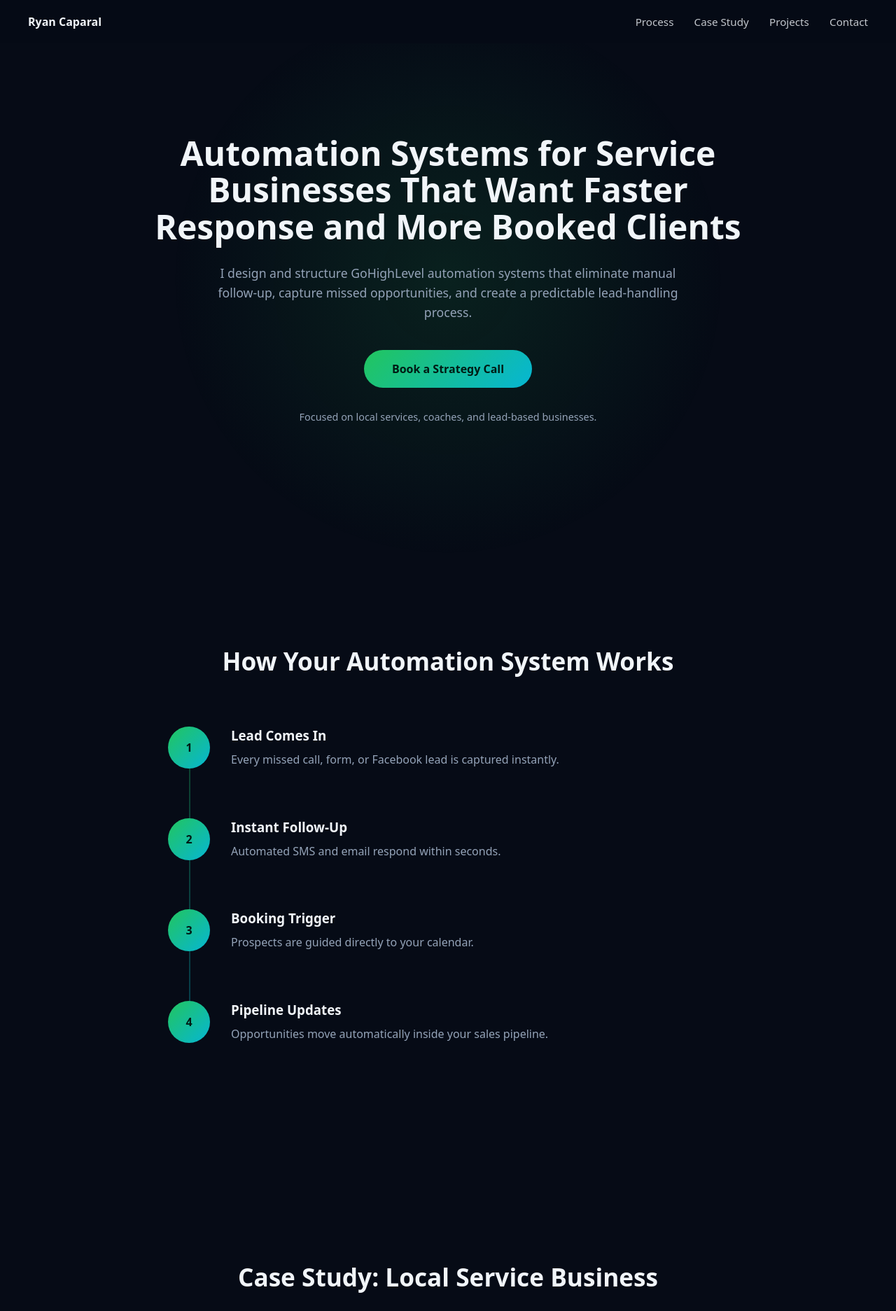
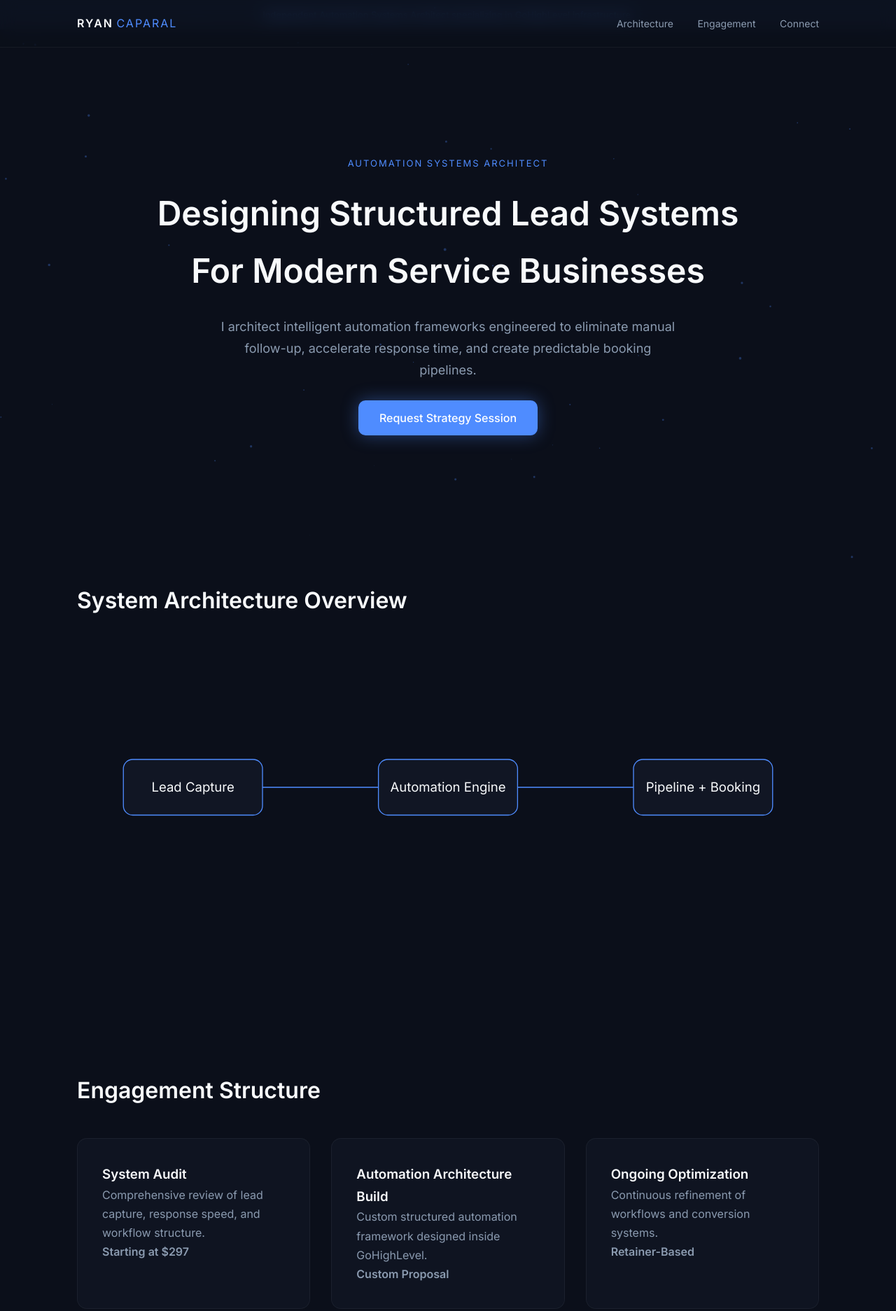
Before and after one commit to ryancaparal/myportfolio, a plain HTML site: page index.html in a window 1280 px wide. Shown: the top 1873 px of the page at 70% size. Drawn offline with Linux system fonts and the light colour scheme.

Commit message:
Update title and styles in index.html

```diff
--- a/index.html
+++ b/index.html
@@ -3,492 +3,303 @@
 <head>
 <meta charset="UTF-8">
 <meta name="viewport" content="width=device-width, initial-scale=1.0">
-<title>Ryan Caparal – Automation Systems Consultant</title>
+<title>Ryan Caparal | Automation Systems Architect</title>
+
+<link href="https://fonts.googleapis.com/css2?family=Inter:wght@400;500;600&display=swap" rel="stylesheet">
 
 <style>
-:root{
-  --bg:#060b16;
-  --card:#0f172a;
-  --text:#f1f5f9;
-  --muted:#94a3b8;
-  --accent1:#22c55e;
-  --accent2:#06b6d4;
+
+:root {
+  --bg: #0b0f1a;
+  --card-bg: rgba(18,24,38,0.7);
+  --text: #f8fafc;
+  --muted: #8b9bb0;
+  --accent: #4f8cff;
 }
 
-*{
-  margin:0;
-  padding:0;
-  box-sizing:border-box;
-  font-family:system-ui,-apple-system,BlinkMacSystemFont,sans-serif;
-  scroll-behavior:smooth;
+* { margin:0; padding:0; box-sizing:border-box; }
+
+body {
+  font-family: 'Inter', sans-serif;
+  background: #0b0f1a;
+  color: var(--text);
+  line-height: 1.7;
+  overflow-x: hidden;
 }
 
-body{
-  background:var(--bg);
-  color:var(--text);
-  overflow-x:hidden;
+.container {
+  max-width: 1100px;
+  margin: auto;
+  padding: 100px 20px;
 }
 
-/* ================= NAVBAR ================= */
+h1 { font-size: 48px; margin-bottom: 25px; }
+h2 { font-size: 32px; margin-bottom: 40px; }
+p { color: var(--muted); }
 
-.navbar{
+.authority-bar {
+  text-align:center;
+  font-size:13px;
+  padding:10px;
+  background: rgba(79,140,255,0.08);
+  color: var(--accent);
+}
+
+.navbar {
   position:fixed;
+  width:100%;
   top:0;
-  width:100%;
-  padding:20px 40px;
+  backdrop-filter: blur(12px);
+  background: rgba(11,15,26,0.6);
+  border-bottom:1px solid rgba(255,255,255,0.05);
+  z-index:1000;
+}
+
+.nav-container {
+  max-width:1100px;
+  margin:auto;
+  padding:20px;
   display:flex;
   justify-content:space-between;
   align-items:center;
-  background:rgba(6,11,22,0.7);
-  backdrop-filter:blur(10px);
-  z-index:1000;
 }
 
-.navbar a{
-  color:var(--text);
+.logo-main { font-weight:600; letter-spacing:2px; }
+.logo-accent { color:var(--accent); letter-spacing:2px; }
+
+.nav-links a {
+  margin-left:30px;
   text-decoration:none;
-  margin-left:25px;
-  font-size:0.95rem;
-  opacity:0.8;
+  color:var(--muted);
+  font-size:14px;
+}
+
+.nav-links a:hover { color:var(--accent); }
+
+.hero {
+  text-align:center;
+  padding:180px 20px 120px 20px;
+}
+
+.eyebrow {
+  letter-spacing:2px;
+  font-size:13px;
+  color:var(--accent);
+  margin-bottom:20px;
+}
+
+.subheadline {
+  max-width:650px;
+  margin:0 auto 40px auto;
+  font-size:18px;
+}
+
+.btn-primary {
+  padding:15px 30px;
+  background:var(--accent);
+  border-radius:10px;
+  text-decoration:none;
+  color:white;
+  font-weight:500;
+  box-shadow:0 0 25px rgba(79,140,255,0.4);
   transition:0.3s;
 }
 
-.navbar a:hover{
-  opacity:1;
+.btn-primary:hover {
+  transform:translateY(-4px);
 }
 
-/* ================= HERO ================= */
-
-.hero{
-  height:100vh;
-  display:flex;
-  flex-direction:column;
-  justify-content:center;
-  align-items:center;
-  text-align:center;
-  padding:0 20px;
-  position:relative;
+.card {
+  background:var(--card-bg);
+  backdrop-filter: blur(10px);
+  padding:35px;
+  border-radius:14px;
+  border:1px solid rgba(255,255,255,0.05);
+  transition:0.3s;
 }
 
-.hero::before{
-  content:"";
-  position:absolute;
-  width:800px;
-  height:800px;
-  background:radial-gradient(circle, rgba(34,197,94,0.12), transparent 70%);
-  animation:floatGlow 10s ease-in-out infinite alternate;
-  z-index:-1;
+.card:hover {
+  transform:translateY(-8px);
+  border-color:var(--accent);
+  box-shadow:0 0 25px rgba(79,140,255,0.2);
 }
 
-@keyframes floatGlow{
-  from{transform:translate(-80px,-60px);}
-  to{transform:translate(80px,60px);}
+.grid-3 {
+  display:grid;
+  gap:30px;
+  grid-template-columns: repeat(auto-fit,minmax(250px,1fr));
 }
 
-.hero h1{
-  font-size:3rem;
-  max-width:900px;
-  margin-bottom:25px;
-  line-height:1.1;
+.system-svg rect {
+  fill: rgba(18,24,38,0.9);
+  stroke: var(--accent);
 }
 
-.hero p{
-  max-width:700px;
-  color:var(--muted);
-  font-size:1.1rem;
-  line-height:1.6;
+.system-svg text {
+  fill: var(--text);
+  font-size:14px;
 }
 
-.cta{
-  margin-top:40px;
-  padding:16px 40px;
-  border-radius:50px;
-  font-weight:600;
-  text-decoration:none;
-  color:#001b14;
-  background:linear-gradient(135deg,var(--accent1),var(--accent2));
-  display:inline-block;
-  transition:all 0.3s ease;
+.system-svg line {
+  stroke: var(--accent);
 }
 
-.cta:hover{
-  transform:translateY(-3px);
-  box-shadow:0 12px 30px rgba(34,197,94,0.35);
-}
-
-/* ================= SECTIONS ================= */
-
-section{
-  padding:120px 20px;
-}
-
-.container{
-  max-width:1000px;
-  margin:auto;
-}
-
-h2{
-  text-align:center;
-  font-size:2.2rem;
-  margin-bottom:70px;
-}
-
-/* ================= TIMELINE ================= */
-
-.timeline{
-  position:relative;
-  max-width:800px;
-  margin:auto;
-}
-
-.timeline::before{
-  content:"";
-  position:absolute;
-  left:30px;
-  top:0;
-  width:2px;
-  height:100%;
-  background:linear-gradient(var(--accent1),var(--accent2));
-  opacity:0.3;
-}
-
-.step{
-  display:flex;
-  align-items:flex-start;
-  margin-bottom:70px;
+.hidden {
   opacity:0;
   transform:translateY(40px);
   transition:all 0.8s ease;
 }
 
-.step.visible{
+.show {
   opacity:1;
   transform:translateY(0);
 }
 
-.circle{
-  min-width:60px;
-  height:60px;
-  border-radius:50%;
-  background:linear-gradient(135deg,var(--accent1),var(--accent2));
-  display:flex;
-  align-items:center;
-  justify-content:center;
-  font-weight:bold;
-  margin-right:30px;
-  color:#001b14;
+footer {
+  text-align:center;
+  padding:60px 20px;
+  color:var(--muted);
+  font-size:14px;
 }
 
-.content h3{
-  margin-bottom:10px;
+#particles {
+  position:fixed;
+  top:0;
+  left:0;
+  width:100%;
+  height:100%;
+  z-index:-1;
 }
 
-.content p{
-  color:var(--muted);
-  line-height:1.6;
+iframe {
+  width:100%;
+  height:650px;
+  border:none;
+  border-radius:12px;
 }
 
-/* ================= CASE STUDY ================= */
-
-.case-card{
-  display:grid;
-  grid-template-columns:1.2fr 0.8fr;
-  gap:60px;
-  background:var(--card);
-  padding:60px;
-  border-radius:20px;
-}
-
-.case-left p{
-  color:var(--muted);
-  line-height:1.6;
-}
-
-.case-left ul{
-  color:var(--muted);
-  line-height:1.8;
-  padding-left:20px;
-}
-
-.case-right{
-  display:flex;
-  flex-direction:column;
-  justify-content:center;
-  gap:40px;
-}
-
-.metric{
-  text-align:center;
-}
-
-.metric .number{
-  font-size:2rem;
-  font-weight:bold;
-  background:linear-gradient(135deg,var(--accent1),var(--accent2));
-  -webkit-background-clip:text;
-  -webkit-text-fill-color:transparent;
-}
-
-.metric .label{
-  display:block;
-  margin-top:10px;
-  color:var(--muted);
-  font-size:0.9rem;
-}
-
-/* ================= PROJECTS ================= */
-
-.projects-grid{
-  display:grid;
-  grid-template-columns:repeat(auto-fit,minmax(320px,1fr));
-  gap:60px;
-}
-
-.project-card{
-  padding:50px 45px;
-  border-radius:22px;
-  background:linear-gradient(180deg, rgba(255,255,255,0.02), rgba(255,255,255,0.01));
-  border:1px solid rgba(255,255,255,0.05);
-  transition:all 0.4s ease;
-  opacity:0;
-  transform:translateY(40px);
-}
-
-.project-card.visible{
-  opacity:1;
-  transform:translateY(0);
-}
-
-.project-card:hover{
-  transform:translateY(-10px);
-  border:1px solid rgba(34,197,94,0.3);
-}
-
-.project-card h3{
-  margin-bottom:20px;
-}
-
-.project-card p{
-  color:var(--muted);
-  line-height:1.6;
-  margin-bottom:15px;
-}
-
-.expand-btn{
-  background:none;
-  border:none;
-  color:var(--accent1);
-  cursor:pointer;
-  font-size:0.9rem;
-}
-
-.expand-content{
-  max-height:0;
-  overflow:hidden;
-  transition:max-height 0.5s ease;
-  color:var(--muted);
-  font-size:0.9rem;
-}
-
-.project-card.active .expand-content{
-  max-height:200px;
-  margin-top:15px;
-}
-
-/* ================= FOOTER ================= */
-
-footer{
-  text-align:center;
-  padding:80px 20px;
-  color:var(--muted);
-}
-
-@media(max-width:900px){
-  .case-card{
-    grid-template-columns:1fr;
-  }
-}
 </style>
 </head>
 
 <body>
 
-<div class="navbar">
-  <div><strong>Ryan Caparal</strong></div>
-  <div>
-    <a href="#process">Process</a>
-    <a href="#case-study">Case Study</a>
-    <a href="#projects">Projects</a>
-    <a href="#contact">Contact</a>
-  </div>
+<canvas id="particles"></canvas>
+
+<div class="authority-bar">
+Independent Automation Systems Architect specializing in GoHighLevel infrastructure.
 </div>
 
+<nav class="navbar">
+  <div class="nav-container">
+    <div>
+      <span class="logo-main">RYAN</span>
+      <span class="logo-accent">CAPARAL</span>
+    </div>
+    <div class="nav-links">
+      <a href="#architecture">Architecture</a>
+      <a href="#pricing">Engagement</a>
+      <a href="#contact">Connect</a>
+    </div>
+  </div>
+</nav>
+
 <section class="hero">
-  <h1>Automation Systems for Service Businesses That Want Faster Response and More Booked Clients</h1>
-  <p>
-  I design and structure GoHighLevel automation systems that eliminate manual follow-up,
-  capture missed opportunities, and create a predictable lead-handling process.
+  <p class="eyebrow">AUTOMATION SYSTEMS ARCHITECT</p>
+  <h1>Designing Structured Lead Systems<br>For Modern Service Businesses</h1>
+  <p class="subheadline">
+    I architect intelligent automation frameworks engineered to eliminate manual follow-up,
+    accelerate response time, and create predictable booking pipelines.
   </p>
-  <a href="#contact" class="cta">Book a Strategy Call</a>
-  <p style="margin-top:30px; color:var(--muted); font-size:0.9rem;">
-  Focused on local services, coaches, and lead-based businesses.
-  </p>
+  <a href="#contact" class="btn-primary">Request Strategy Session</a>
 </section>
 
-<section id="process">
-<div class="container">
-<h2>How Your Automation System Works</h2>
-<div class="timeline">
+<section id="architecture" class="container hidden">
+  <h2>System Architecture Overview</h2>
 
-<div class="step">
-<div class="circle">1</div>
-<div class="content">
-<h3>Lead Comes In</h3>
-<p>Every missed call, form, or Facebook lead is captured instantly.</p>
-</div>
-</div>
+  <svg viewBox="0 0 800 300" class="system-svg">
+    <rect x="50" y="120" width="150" height="60" rx="10"/>
+    <text x="125" y="155" text-anchor="middle">Lead Capture</text>
 
-<div class="step">
-<div class="circle">2</div>
-<div class="content">
-<h3>Instant Follow-Up</h3>
-<p>Automated SMS and email respond within seconds.</p>
-</div>
-</div>
+    <rect x="325" y="120" width="150" height="60" rx="10"/>
+    <text x="400" y="155" text-anchor="middle">Automation Engine</text>
 
-<div class="step">
-<div class="circle">3</div>
-<div class="content">
-<h3>Booking Trigger</h3>
-<p>Prospects are guided directly to your calendar.</p>
-</div>
-</div>
+    <rect x="600" y="120" width="150" height="60" rx="10"/>
+    <text x="675" y="155" text-anchor="middle">Pipeline + Booking</text>
 
-<div class="step">
-<div class="circle">4</div>
-<div class="content">
-<h3>Pipeline Updates</h3>
-<p>Opportunities move automatically inside your sales pipeline.</p>
-</div>
-</div>
-
-</div>
-</div>
+    <line x1="200" y1="150" x2="325" y2="150"/>
+    <line x1="475" y1="150" x2="600" y2="150"/>
+  </svg>
 </section>
 
-<section id="case-study">
-<div class="container">
-<h2>Case Study: Local Service Business</h2>
-<div class="case-card">
-<div class="case-left">
-<p>A local service business was responding to leads manually — often hours late. Leads were going cold.</p>
-<ul>
-<li>✔ Missed Call Text-Back</li>
-<li>✔ Instant FB Lead Response</li>
-<li>✔ Automated Booking Reminders</li>
-<li>✔ Pipeline Movement</li>
-</ul>
-</div>
-<div class="case-right">
-<div class="metric">
-<span class="number" data-target="60">0</span><span>s</span>
-<span class="label">Average Response Time</span>
-</div>
-<div class="metric">
-<span class="number" data-target="35">0</span><span>%</span>
-<span class="label">Increase in Bookings</span>
-</div>
-</div>
-</div>
-</div>
+<section id="pricing" class="container hidden">
+  <h2>Engagement Structure</h2>
+  <div class="grid-3">
+    <div class="card">
+      <h3>System Audit</h3>
+      <p>Comprehensive review of lead capture, response speed, and workflow structure.</p>
+      <p><strong>Starting at $297</strong></p>
+    </div>
+    <div class="card">
+      <h3>Automation Architecture Build</h3>
+      <p>Custom structured automation framework designed inside GoHighLevel.</p>
+      <p><strong>Custom Proposal</strong></p>
+    </div>
+    <div class="card">
+      <h3>Ongoing Optimization</h3>
+      <p>Continuous refinement of workflows and conversion systems.</p>
+      <p><strong>Retainer-Based</strong></p>
+    </div>
+  </div>
 </section>
 
-<section id="projects">
-<div class="container">
-<h2>Selected Automation Projects</h2>
-
-<div class="projects-grid">
-
-<div class="project-card">
-<h3>Missed Call Text-Back System</h3>
-<p><strong>Problem:</strong> Missed inbound calls outside business hours.</p>
-<p><strong>Impact:</strong> Captured after-hours leads automatically.</p>
-<button class="expand-btn">View Full Breakdown</button>
-<div class="expand-content">
-<p>Trigger → SMS → Booking Link → Reminder → Pipeline Update</p>
-</div>
-</div>
-
-<div class="project-card">
-<h3>Facebook Lead Auto-Nurture</h3>
-<p><strong>Problem:</strong> Leads going cold before follow-up.</p>
-<p><strong>Impact:</strong> Faster response & improved booking conversion.</p>
-<button class="expand-btn">View Full Breakdown</button>
-<div class="expand-content">
-<p>Lead Form Trigger → SMS + Email → Conditional Wait → Calendar Booking</p>
-</div>
-</div>
-
-</div>
-</div>
-</section>
-
-<section id="contact">
-<div class="container" style="text-align:center;">
-<h2>Work With Me</h2>
-<p style="color:var(--muted); margin-bottom:40px;">
-If you're running a service-based business and want structured automation,
-let’s build a system that works.
-</p>
-<a href="#" class="cta">Schedule a Strategy Call</a>
-</div>
+<section id="contact" class="container hidden">
+  <h2>Request Strategy Session</h2>
+  <iframe src="YOUR_GHL_CALENDAR_LINK_HERE"></iframe>
 </section>
 
 <footer>
-<p>Ryan Caparal – Automation Systems Consultant</p>
-<p>Helping service businesses build structured automation systems using GoHighLevel.</p>
-<p style="margin-top:20px; font-size:0.85rem; opacity:0.6;">© 2026 Ryan Caparal</p>
+© 2026 Ryan Caparal — Automation Systems Architect
 </footer>
 
 <script>
-const revealElements = document.querySelectorAll('.step, .project-card');
 const observer = new IntersectionObserver(entries=>{
-entries.forEach(entry=>{
-if(entry.isIntersecting){
-entry.target.classList.add('visible');
+  entries.forEach(entry=>{
+    if(entry.isIntersecting){ entry.target.classList.add("show"); }
+  });
+});
+document.querySelectorAll(".hidden").forEach(el=>observer.observe(el));
+
+const canvas=document.getElementById("particles");
+const ctx=canvas.getContext("2d");
+canvas.width=window.innerWidth;
+canvas.height=window.innerHeight;
+let particles=[];
+for(let i=0;i<60;i++){
+  particles.push({
+    x:Math.random()*canvas.width,
+    y:Math.random()*canvas.height,
+    r:Math.random()*2,
+    d:Math.random()*0.5
+  });
 }
-});
-},{threshold:0.2});
-revealElements.forEach(el=>observer.observe(el));
-
-const buttons=document.querySelectorAll('.expand-btn');
-buttons.forEach(btn=>{
-btn.addEventListener('click',()=>{
-btn.parentElement.classList.toggle('active');
-});
-});
-
-const counters=document.querySelectorAll('.number');
-counters.forEach(counter=>{
-const update=()=>{
-const target=+counter.getAttribute('data-target');
-const current=+counter.innerText;
-const increment=target/40;
-if(current<target){
-counter.innerText=Math.ceil(current+increment);
-setTimeout(update,30);
-}else{
-counter.innerText=target;
+function draw(){
+  ctx.clearRect(0,0,canvas.width,canvas.height);
+  ctx.fillStyle="rgba(79,140,255,0.3)";
+  ctx.beginPath();
+  particles.forEach(p=>{
+    ctx.moveTo(p.x,p.y);
+    ctx.arc(p.x,p.y,p.r,0,Math.PI*2,true);
+  });
+  ctx.fill();
+  particles.forEach(p=>{
+    p.y+=p.d;
+    if(p.y>canvas.height){
+      p.y=0;
+      p.x=Math.random()*canvas.width;
+    }
+  });
 }
-};
-const counterObserver=new IntersectionObserver(entries=>{
-if(entries[0].isIntersecting){
-update();
-counterObserver.disconnect();
-}
-});
-counterObserver.observe(counter);
-});
+setInterval(draw,33);
 </script>
 
 </body>
```
